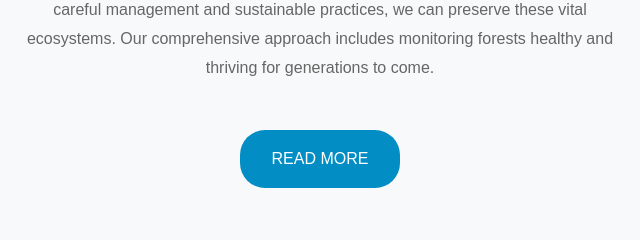
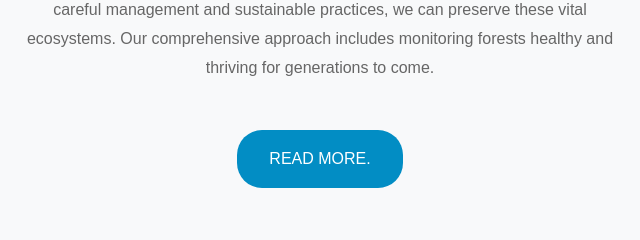
Before and after one commit to Igiranez12/website, a plain HTML site: page index.html in a window 1280 px wide. Shown: the part 1220-1460 px from the top of the page, 320-960 px from the left. Drawn offline with Linux system fonts and the light colour scheme.

Commit message:
update the html

```diff
--- a/index.html
+++ b/index.html
@@ -29,7 +29,7 @@
                 sustainable practices, we can preserve these vital ecosystems. Our comprehensive approach includes monitoring
                 forests healthy and thriving for generations to come.
             </p>
-            <a href="#" class="btn">READ MORE</a>
+            <a href="#" class="btn">READ MORE.</a>
         </div>
     </section>
 
```
